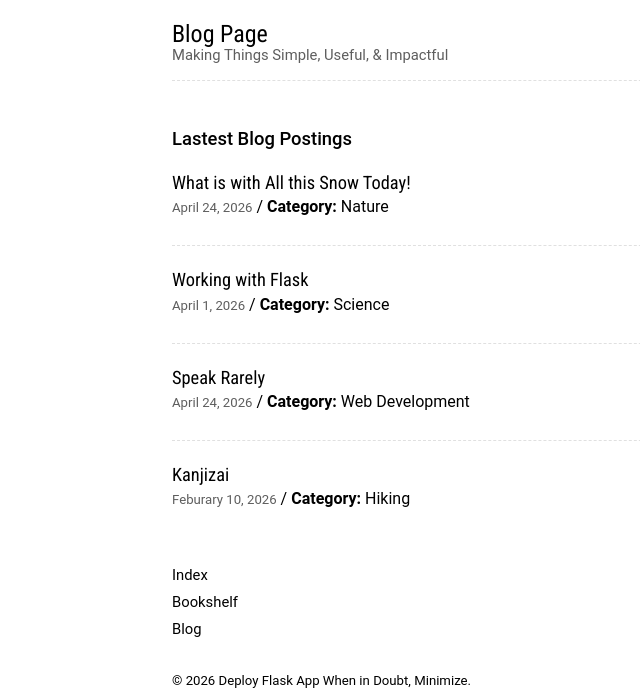
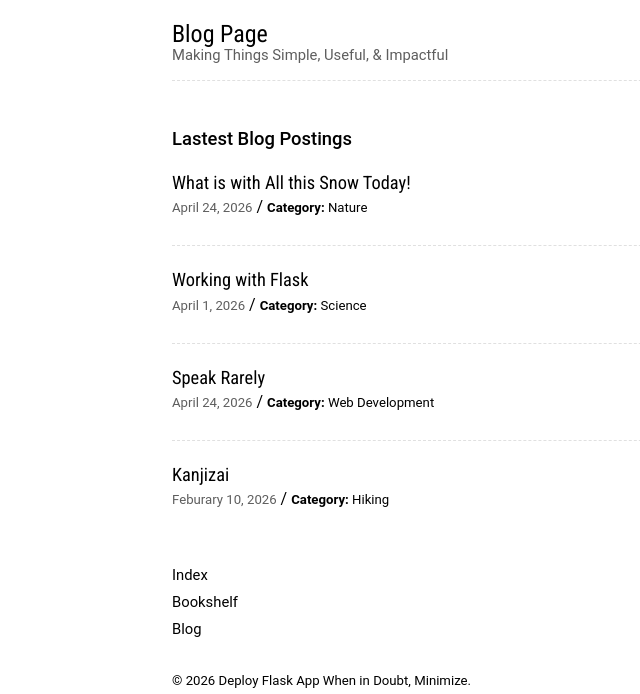
Before and after one commit to rindoshingen/Deploy-Flask-App, a Flask app: page /blog/ in a window 1280 px wide. Shown: the part 172-866 px from the top of the page, without its empty margins (213-853 px from the left). Run offline with Flask 3, Linux system fonts and the light colour scheme.

Commit message:
Add blog category styling to styles.css

```diff
--- a/static/css/styles.css
+++ b/static/css/styles.css
@@ -173,6 +173,10 @@ header {
     padding-left: 0.5rem;
 }
 
+.blog__category {
+    font-size: var(--fw-heading--0825);
+}
+
 .blog__back {
     margin-bottom: 1rem;
     font-size: var(--fw-heading--0925);
```
